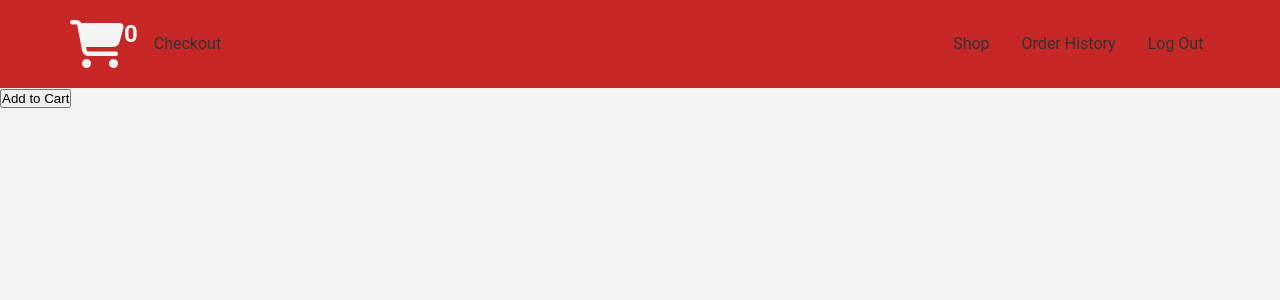
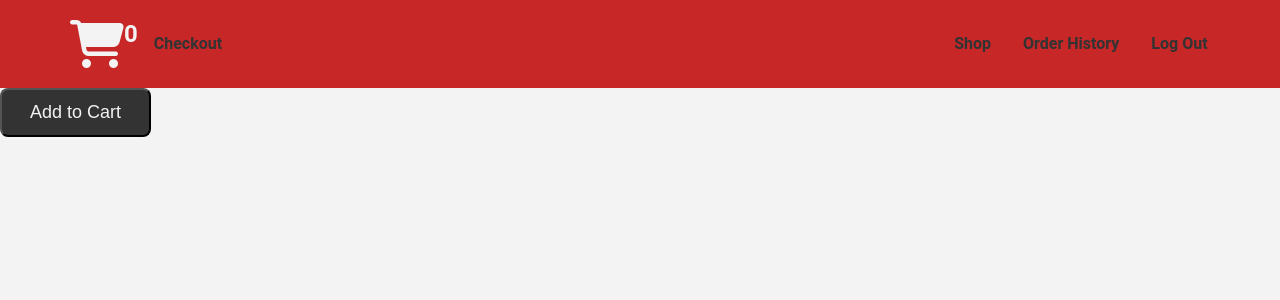
Before and after one commit to bethel-school-of-technology/bethel-bakery-frontend, an Angular app in the folder bethel-bakery-frontend/: page / in a window 1280 px wide. Shown: the top 300 px of the page. Built offline with nearby package versions, Linux system fonts and the light colour scheme.

Commit message:
updated css

```diff
--- a/bethel-bakery-frontend/src/app/app.component.css
+++ b/bethel-bakery-frontend/src/app/app.component.css
@@ -36,10 +36,12 @@ li a {
     display: block;
     padding: 14px 16px;
     font-size: medium;
+    font-weight: bold;
     color: var(--dark-color);
 
 }
 
 li a:hover {
     background-color: var(--secondary-color);
+    border-radius: 8px
 }
--- a/bethel-bakery-frontend/src/styles.css
+++ b/bethel-bakery-frontend/src/styles.css
@@ -17,16 +17,22 @@ a {
   --max-width: 1100px;
 }
 
-.btn {
-    background-color: var(--light-color);
-    border: none;
-    color: var(--dark-color);
+button {
+    background-color: var(--dark-color);
+    /* border: 2px solid var(--dark-color); */
+    color: var(--light-color);
     padding: 12px 28px;
     text-align: center;
     text-decoration: none;
     display: inline-block;
-    font-size: 12px;
-    border-radius: 4px
+    font-size: 18px;
+    border-radius: 8px;
 }
+
+button:hover {
+    background-color: var(--secondary-color);
+    border-radius: 8px;
+}
+
 html, body { height: 100%; }
 body { margin: 0; font-family: Roboto, "Helvetica Neue", sans-serif; background-color: var(--light-color);}
```
